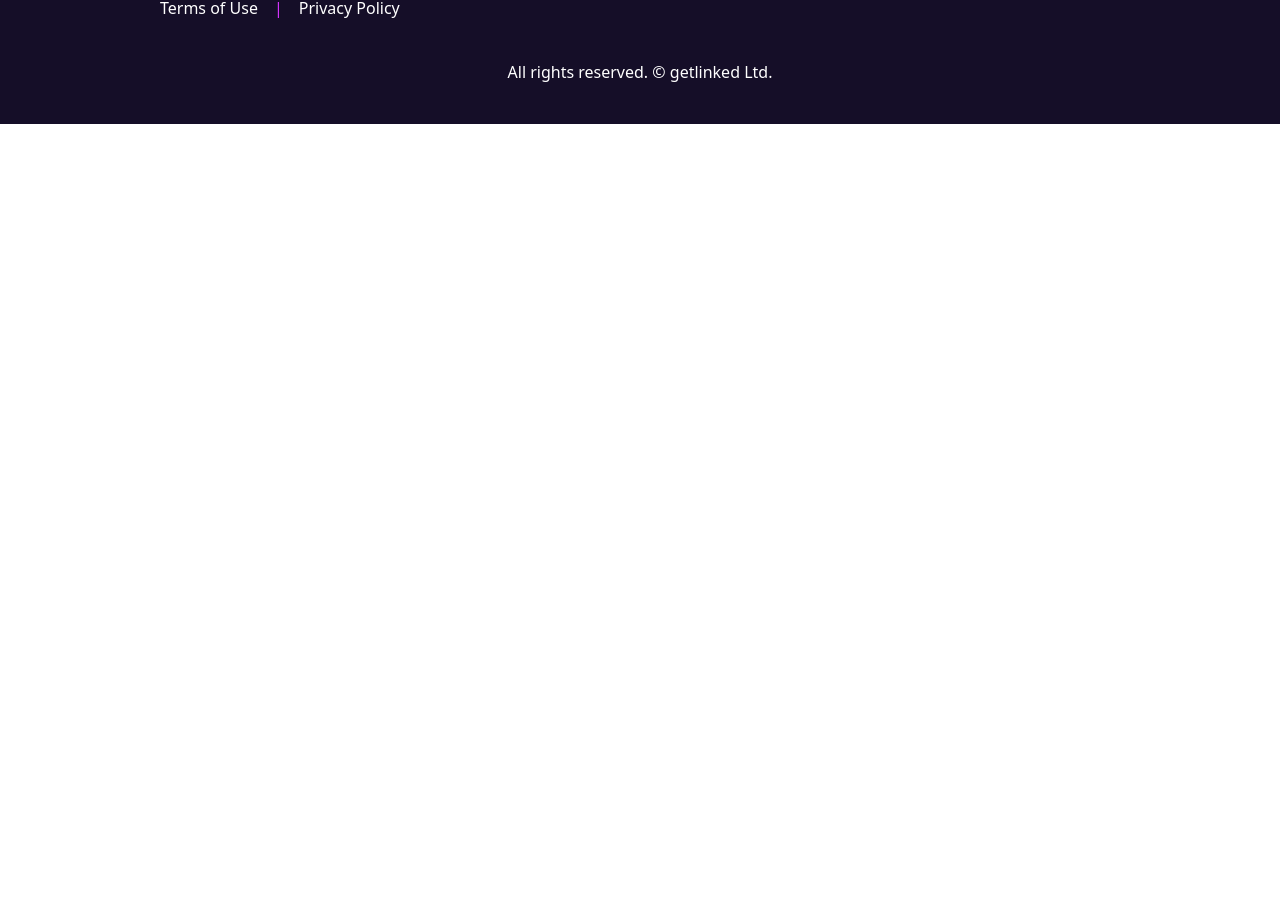
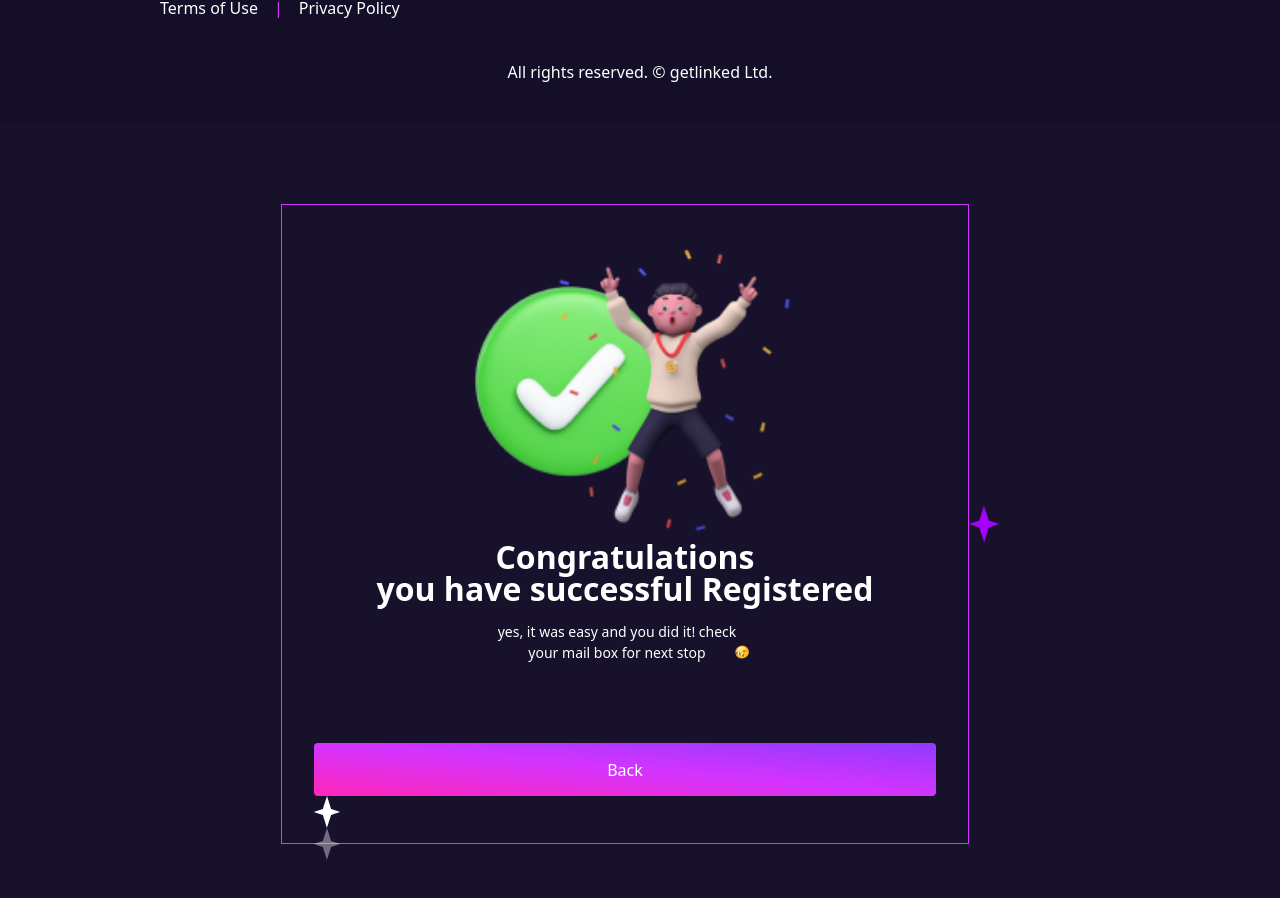
Before and after one commit to Vicwin13/Linkedai, a React (Vite) app: page / in a window 1280 px wide. Shown: the part 8019-8917 px from the top of the page. Before the commit the page ends 8143 px from the top, so only its background shows below. Built offline with nearby package versions, Linux system fonts and the light colour scheme; a small style sheet from the web is missing; a web font is replaced by a local one.

Commit message:
I'm back

```diff
--- a/src/components/Congrats.jsx
+++ b/src/components/Congrats.jsx
@@ -1,24 +1,41 @@
 import done from "../Images/successfully-done-5108472-4288033 1.png";
 import man from "../Images/successful-man-3025713-2526911 1.png";
+import wink from "../Images/wink.png";
+import star1 from "../Images/star pu.png";
+import star from "../Images/star.png";
+import starb from "../Images/star (1).png";
 
 export default function Congrats() {
   return (
-    <div>
-      <section>
-        <div>
-          <img src={done} alt="" />
-          <img src={man} alt="" />
+    <div className="flex justify-center  items-center h-screen bg-bg4">
+      <section className=" w-[43rem] h-[40rem] border border-third p-8">
+        <div className="relative">
+          <img className="relative left-28 w-[18rem]" src={done} alt="" />
+          <img
+            className="absolute h-[19rem] inset-y-0 right-28"
+            src={man}
+            alt=""
+          />
         </div>
-        <div>
-          <h2>Congratulations you have successful Registered</h2>
-          <div>
-            <p>
+        <div className="text-center  font-montserrat">
+          <h2 className="leading-none py-4 text-[32px] mx-auto font-semibold w-[34rem]">
+            Congratulations <br /> you have successful Registered
+          </h2>
+          <div className="w-[16rem] mx-auto relative">
+            <p className="font-montserrat w-[15rem] text-[14px]">
               yes, it was easy and you did it! check your mail box for next stop
             </p>
+            <img className="absolute  right-1 bottom-1" src={wink} alt="" />
           </div>
         </div>
-        <button>Back</button>
+        <button className="md:block w-full mt-20 font-montserrat  font-[400] text-[1rem] rounded bg-gradient-to-tr from-gradient-2 via-gradient-3, via-gradient-1 to-gradient-0  h-[3.3rem]">
+          Back
+        </button>
+
+        <img src={star} alt="" srcset="" />
+        <img src={starb} alt="" />
       </section>
+      <img src={star1} alt="" />
     </div>
   );
 }
--- a/src/components/Home.jsx
+++ b/src/components/Home.jsx
@@ -9,7 +9,7 @@ import Prizes from "./Prizes";
 import Sponsors from "./Sponsors";
 import Privacy from "./Privacy";
 import Footer from "./Footer";
-
+import Congrats from "./Congrats";
 export default function Home() {
   return (
     <div className="overflow-x-hidden bg-first text-white ">
@@ -24,6 +24,7 @@ export default function Home() {
       <Sponsors />
       <Privacy />
       <Footer />
+      <Congrats />
     </div>
   );
 }
--- a/tailwind.config.js
+++ b/tailwind.config.js
@@ -12,6 +12,7 @@ export default {
       bg1: "rgba(212, 52, 254, 0.12)",
       bg2: "rgba(144, 58, 255, 0.12)",
       bg3: "rgba(255, 255, 255, 0.03)",
+      bg4: "rgba(255, 255, 255, 0.01)",
       gradient: ["#903AFF", " #D434FE", "#FF26B9", "#FE34B9"],
     },
     extend: {
```
Also changed, not shown: src/Images/wink.png (renamed from src/Images/1531010992wink-emoji-woman-png 1.png), 1 other file (tests, documents, lock files or other folders).
